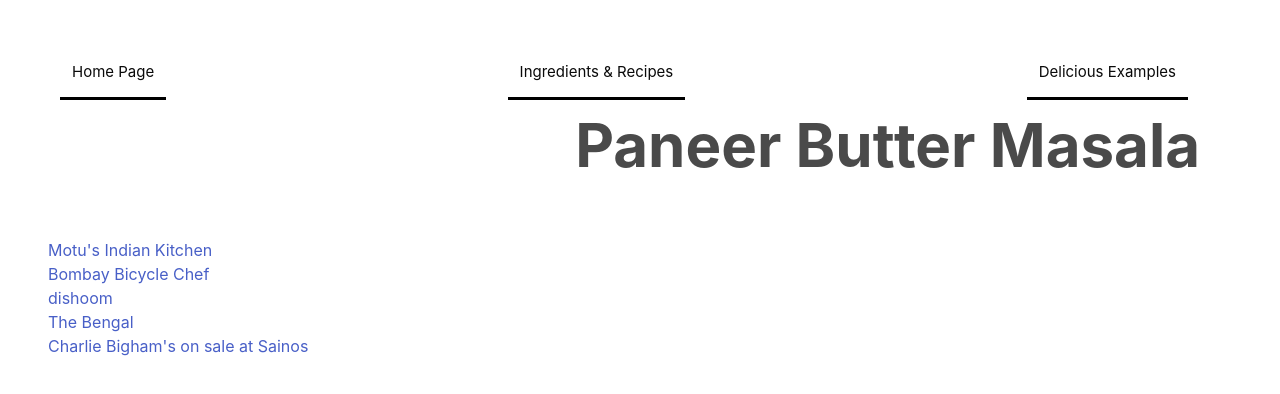
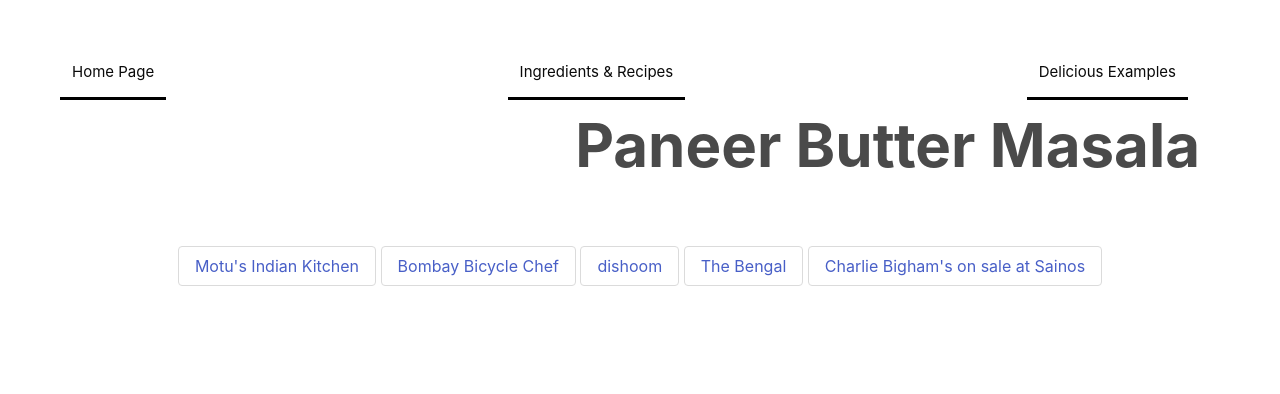
Before and after one commit to cerise-at/favemeal, a plain HTML site: page buying.html in a window 1280 px wide. Drawn offline with nearby package versions, Linux system fonts and the light colour scheme.

Commit message:
first commit

```diff
--- a/buying.html
+++ b/buying.html
@@ -18,18 +18,18 @@
       </nav>
 
   </section>
-    <h1 class=" has-text-right is-align-content-flex-end has-text-weight-bold " id="pbm" >Paneer Butter Masala</h1>
+    <h1 class=" has-text-right is-align-content-flex-end has-text-weight-bold mb-6" id="pbm" >Paneer Butter Masala</h1>
   </header>
 
 
   <body>
-    <section class="section" id="buying">
+    <section class="container is-flex is-justify-content-center" id="buying">
         <ul>
-          <li><a href="https://motuindiankitchen.com"> Motu's Indian Kitchen</a></li>
-          <li><a href="https://www.bombaybicyclechef.com">Bombay Bicycle Chef</a></li>
-          <li><a href="https://www.dishoom.com">dishoom</a></li>
-          <li><a href="http://www.thebengal.co.uk">The Bengal</a></li>
-          <li><a href="https://www.sainsburys.co.uk/gol-ui/product/charlie-bighams-paneer-tikka-805g">Charlie Bigham's on sale at Sainos</a></li>
+          <li class="button mt-2 mb-2 " ><a href="https://motuindiankitchen.com"> Motu's Indian Kitchen</a></li>
+          <li class="button mt-2 mb-2 " ><a href="https://www.bombaybicyclechef.com">Bombay Bicycle Chef</a></li>
+          <li class="button mt-2 mb-2 " ><a href="https://www.dishoom.com">dishoom</a></li>
+          <li class="button mt-2 mb-2 "><a href="http://www.thebengal.co.uk">The Bengal</a></li>
+          <li class="button mt-2 mb-2 "><a href="https://www.sainsburys.co.uk/gol-ui/product/charlie-bighams-paneer-tikka-805g">Charlie Bigham's on sale at Sainos</a></li>
         </ul>
         </section>
   </body>
--- a/style.css
+++ b/style.css
@@ -8,6 +8,7 @@
     border-bottom: black solid;
 
 }
-#img {
-    max-height: 200px;
+#buying {
+    display: inline-flex;
+    justify-content: center;
 }
```
Also changed, not shown: ingredients.html (+7 -4 lines).
